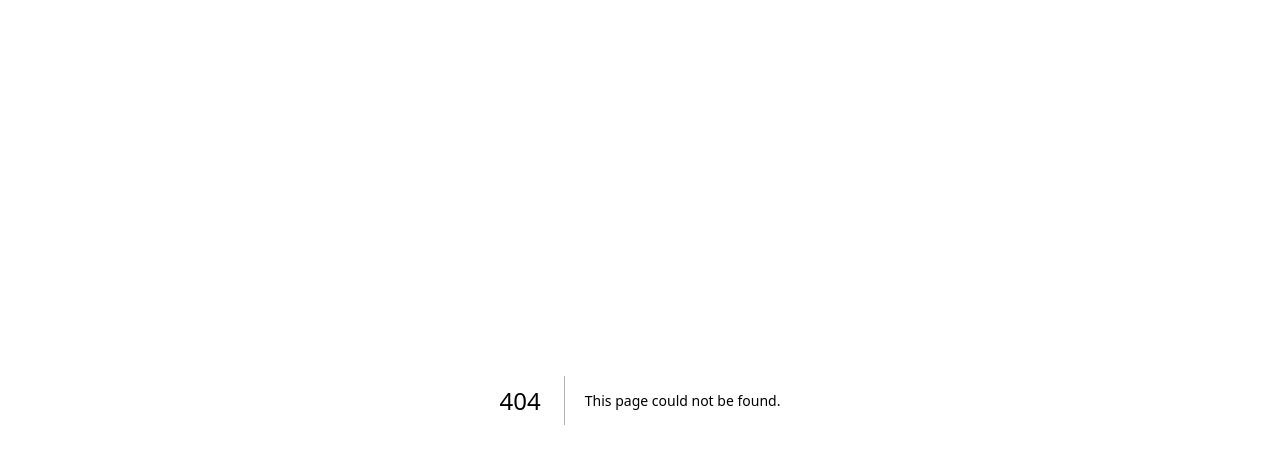
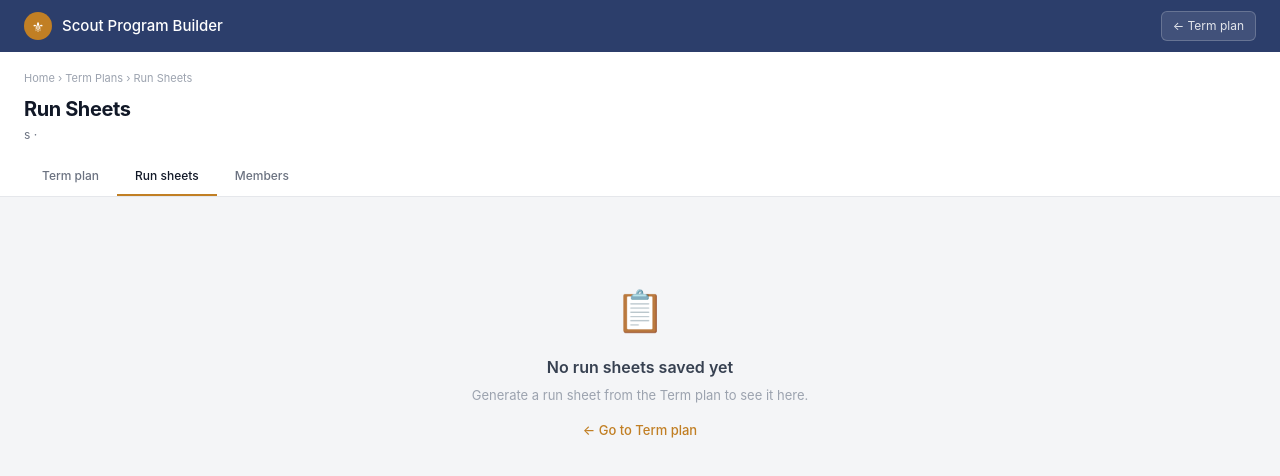
Before and after one commit to JoSco-Bay/Scouts-Program-Generator, a Next.js app: page /runsheets in a window 1280 px wide. Before the commit this address had no page. Shown: the top 476 px of the page. Built offline with nearby package versions, Linux system fonts and the light colour scheme.

Commit message:
feat: run sheets list page showing all saved run sheets

```diff
--- /dev/null
+++ b/app/runsheets/page.tsx
@@ -0,0 +1,127 @@
+"use client";
+import { useState, useEffect } from "react";
+import { useRouter } from "next/navigation";
+import { SECTION_COLOURS, NAVY } from "@/lib/colours";
+import type { GroupConfig, TermRow, ActivityRow } from "@/lib/types";
+
+interface RunSheetData {
+  tagline?: string;
+  challengeAreas?: string[];
+  plan?: string[];
+  activities: ActivityRow[];
+  review?: string[];
+  participate?: string[];
+  assist?: string[];
+  lead?: string[];
+  itemsRequired?: string[];
+}
+interface SavedRunSheet { data: RunSheetData; row: TermRow; config: GroupConfig; }
+
+export default function RunSheetsPage() {
+  const router = useRouter();
+  const [config, setConfig] = useState<GroupConfig|null>(null);
+  const [sheets, setSheets] = useState<{id:string; entry:SavedRunSheet}[]>([]);
+
+  useEffect(()=>{
+    const c = localStorage.getItem('groupConfig');
+    if (c) setConfig(JSON.parse(c));
+    const rs = localStorage.getItem('runsheets');
+    if (rs) {
+      const all: Record<string,SavedRunSheet> = JSON.parse(rs);
+      setSheets(Object.entries(all).map(([id,entry])=>({id,entry})));
+    }
+  },[]);
+
+  const acc  = config ? SECTION_COLOURS[config.section]?.accent||'#C17F24' : '#C17F24';
+  const pale = config ? SECTION_COLOURS[config.section]?.pale||'rgba(193,127,36,0.07)' : 'rgba(193,127,36,0.07)';
+
+  const viewSheet = (entry: SavedRunSheet) => {
+    localStorage.setItem('runSheetSource', JSON.stringify({row:entry.row, config:entry.config}));
+    router.push('/runsheet');
+  };
+
+  return (
+    <>
+      <style key={acc}>{`
+        *,*::before,*::after{box-sizing:border-box;margin:0;padding:0;}
+        body{font-family:Inter,-apple-system,BlinkMacSystemFont,sans-serif;background:#f4f5f7;color:#111827;}
+        .nav{background:${NAVY};height:52px;padding:0 24px;display:flex;align-items:center;justify-content:space-between;}
+        .nav-l{display:flex;align-items:center;gap:10px;}
+        .nav-dot{width:28px;height:28px;border-radius:50%;background:${acc};display:flex;align-items:center;justify-content:center;color:#fff;font-size:14px;}
+        .nav-title{color:#fff;font-size:15px;font-weight:500;}
+        .nav-tag{font-size:11px;font-weight:500;padding:2px 9px;border-radius:4px;background:${acc};color:#fff;}
+        .nav-group{color:rgba(255,255,255,0.5);font-size:12px;}
+        .nav-btn{background:rgba(255,255,255,0.1);border:1px solid rgba(255,255,255,0.2);color:rgba(255,255,255,0.85);padding:5px 11px;border-radius:6px;font-size:12px;cursor:pointer;font-family:inherit;}
+        .ph{background:#fff;border-bottom:1px solid #e5e7eb;padding:18px 24px 0;}
+        .bc{font-size:11px;color:#9ca3af;margin-bottom:7px;}
+        .ph-title{color:#111827;font-size:20px;font-weight:700;letter-spacing:-0.02em;margin-bottom:2px;}
+        .ph-sub{color:#6b7280;font-size:12px;margin-bottom:14px;}
+        .tabs{display:flex;}
+        .tab{padding:9px 18px;font-size:12px;color:#6b7280;border-bottom:2px solid transparent;cursor:pointer;font-weight:500;}
+        .tab.on{color:#111827;border-bottom-color:${acc};}
+        .body{max-width:820px;margin:0 auto;padding:20px 24px 60px;}
+        .rs-list{display:flex;flex-direction:column;gap:10px;}
+        .rs-card{background:#fff;border-radius:10px;border:1px solid #e5e7eb;padding:16px 20px;display:flex;align-items:center;justify-content:space-between;gap:16px;transition:box-shadow 0.15s;}
+        .rs-card:hover{box-shadow:0 2px 10px rgba(0,0,0,0.06);}
+        .rs-date{font-size:12px;color:#6b7280;margin-bottom:3px;}
+        .rs-topic{font-size:15px;font-weight:600;color:#111827;margin-bottom:5px;}
+        .rs-oas{display:inline-flex;align-items:center;gap:4px;font-size:11px;background:#eef1f9;color:${NAVY};border:1px solid #c5cedf;border-radius:3px;padding:2px 7px;}
+        .view-btn{font-size:12px;padding:7px 16px;border-radius:6px;border:1px solid ${acc};color:${acc};background:transparent;cursor:pointer;font-family:inherit;font-weight:600;white-space:nowrap;flex-shrink:0;}
+        .view-btn:hover{background:${pale};}
+        .empty-state{text-align:center;padding:64px 0;color:#9ca3af;}
+        .empty-icon{font-size:40px;margin-bottom:14px;}
+        .empty-title{font-size:16px;font-weight:600;color:#374151;margin-bottom:6px;}
+        .empty-desc{font-size:13px;line-height:1.6;}
+        .empty-link{display:inline-block;margin-top:16px;font-size:13px;color:${acc};cursor:pointer;background:none;border:none;font-family:inherit;font-weight:500;}
+        .empty-link:hover{text-decoration:underline;}
+      `}</style>
+
+      <nav className="nav">
+        <div className="nav-l">
+          <div className="nav-dot">⚜</div>
+          <span className="nav-title">Scout Program Builder</span>
+        </div>
+        <div className="nav-l" style={{gap:'8px'}}>
+          {config && <span className="nav-tag">{config.section}</span>}
+          {config && <span className="nav-group">{config.groupName}</span>}
+        </div>
+        <button className="nav-btn" onClick={()=>router.push('/term')}>← Term plan</button>
+      </nav>
+
+      <div className="ph">
+        <div className="bc">Home › Term Plans › Run Sheets</div>
+        <div className="ph-title">Run Sheets</div>
+        <div className="ph-sub">{config?.meetingDay}s · {config?.groupName}</div>
+        <div className="tabs">
+          <div className="tab" onClick={()=>router.push('/term')}>Term plan</div>
+          <div className="tab on">Run sheets</div>
+          <div className="tab" onClick={()=>router.push('/members')}>Members</div>
+        </div>
+      </div>
+
+      <div className="body">
+        {sheets.length===0 ? (
+          <div className="empty-state">
+            <div className="empty-icon">📋</div>
+            <div className="empty-title">No run sheets saved yet</div>
+            <div className="empty-desc">Generate a run sheet from the Term plan to see it here.</div>
+            <button className="empty-link" onClick={()=>router.push('/term')}>← Go to Term plan</button>
+          </div>
+        ) : (
+          <div className="rs-list">
+            {sheets.map(({id,entry})=>(
+              <div key={id} className="rs-card">
+                <div>
+                  <div className="rs-date">{entry.row.date}{entry.row.time?` · ${entry.row.time}`:''}</div>
+                  <div className="rs-topic">{entry.row.topic||'Untitled session'}</div>
+                  {entry.row.oasFocus&&<span className="rs-oas">⚜ {entry.row.oasFocus}</span>}
+                </div>
+                <button className="view-btn" onClick={()=>viewSheet(entry)}>View →</button>
+              </div>
+            ))}
+          </div>
+        )}
+      </div>
+    </>
+  );
+}
--- a/app/term/page.tsx
+++ b/app/term/page.tsx
@@ -382,7 +382,7 @@ export default function TermPage() {
         <div className="ph-sub">{config?.meetingDay}s {config?fmt12(config.meetingTime):''} · {config?.groupName}</div>
         <div className="tabs">
           <div className="tab on" style={{borderBottomColor:acc}}>Term plan</div>
-          <div className="tab" style={{cursor:'pointer'}} onClick={()=>router.push('/runsheet')}>Run sheets</div>
+          <div className="tab" style={{cursor:'pointer'}} onClick={()=>router.push('/runsheets')}>Run sheets</div>
           <div className="tab" style={{cursor:'pointer'}} onClick={()=>router.push('/members')}>Members</div>
         </div>
       </div>
```
